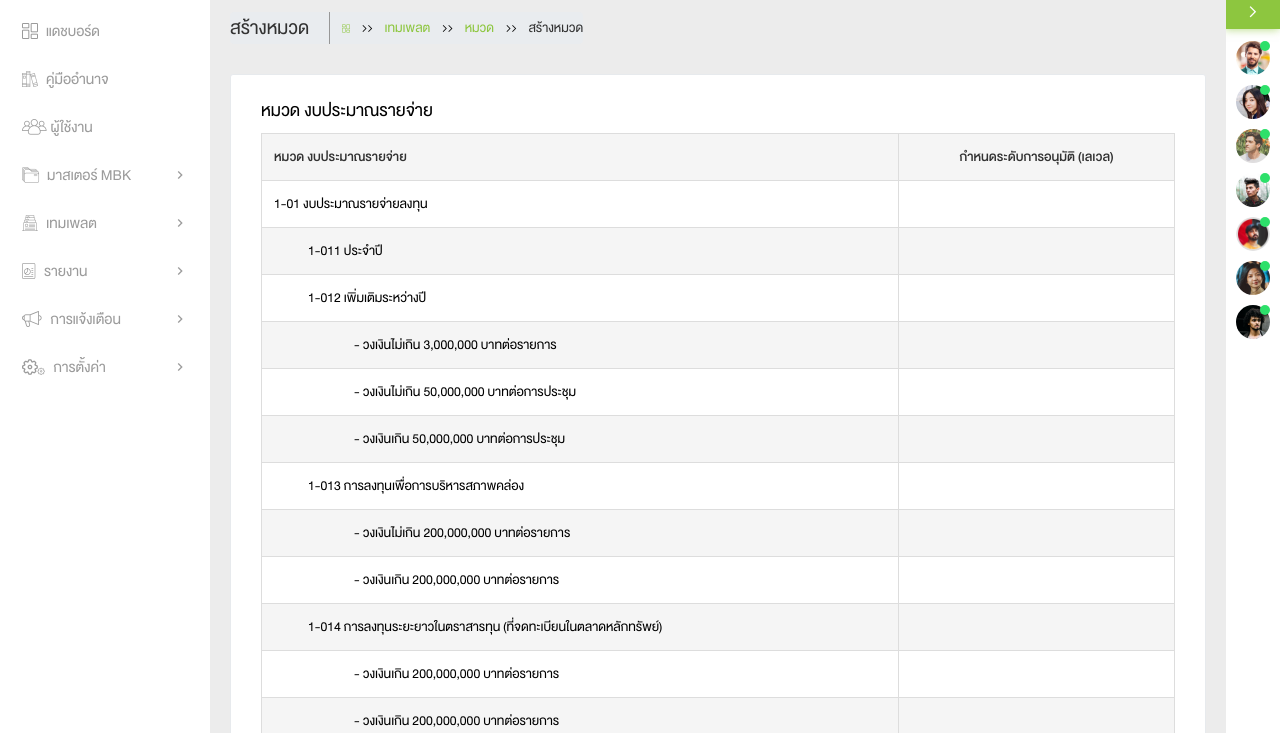
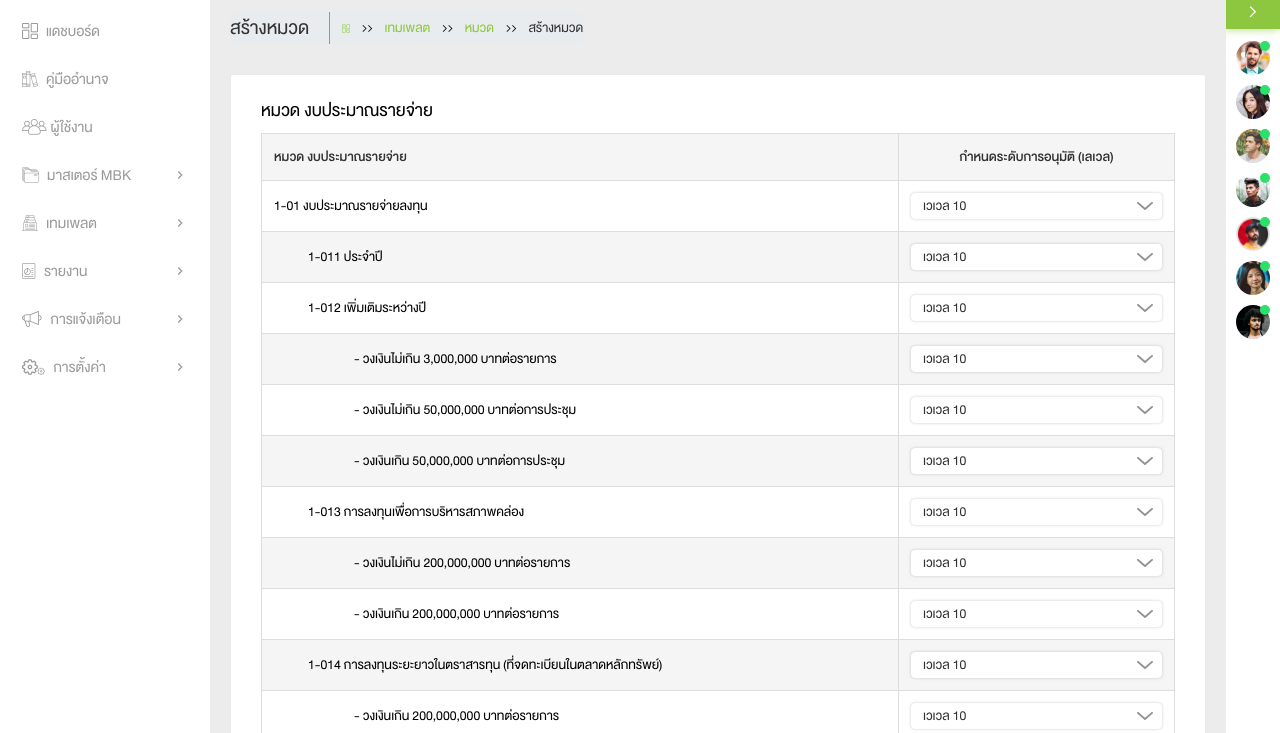
Before and after one commit to Ancharee/mbk-frontend, a website: page template-create-group-summary.html in a window 1280 px wide. Shown: the part 67-800 px from the top of the page. Drawn offline with Linux system fonts and the light colour scheme; files that its build step writes are made by us from their sources; files whose address does not match are found by name.

Commit message:
style select form control

```diff
--- a/scss/_variables.scss
+++ b/scss/_variables.scss
@@ -152,7 +152,7 @@ $btn-border-radius-lg:      .1875rem;
 $input-bg:                color(white);
 $input-border-radius:     2px;
 $input-placeholder-color: #c9c8c8;
-$input-font-size: .875rem;
+$input-font-size: 18px;
 
 $input-height :           2.875rem;
 $input-height-sm :           2.25rem;
--- a/scss/components/_forms.scss
+++ b/scss/components/_forms.scss
@@ -3,6 +3,7 @@
 .form-group {
   margin-bottom: 1.5rem;
 }
+
 .input-group-append,
 .input-group-prepend {
   color: $input-placeholder-color;
@@ -15,24 +16,39 @@
     color: $input-placeholder-color;
   }
 }
+
 .form-control {
-  border: 1px solid $border-color;
   font-weight: 400;
   font-size: $input-font-size;
+  color: #9C9C9C;
+  height: auto;
+  border-radius: 4px;
+  -webkit-appearance: none;
+  -moz-appearance: none;
+  appearance: none;
 }
 
 select {
   &.form-control {
-    padding: .4375rem .75rem;
+    padding: 4px .75rem;
     border: 0;
-    outline: 1px solid $border-color;
+    // outline: 1px solid $border-color;
     color: $input-placeholder-color;
+    box-shadow: 0 0 3px 0 rgba(156, 156, 156, 0.50);
+    background-image: url(../../images/Icons/arrow-down.svg);
+    background-repeat: no-repeat;
+    background-position: 96%;
+
     &:focus {
-      outline: 1px solid $border-color;
+      box-shadow: 0 0 3px 0 rgba(156, 156, 156, 0.50);
+      outline: none;
     }
-    @each $color, $value in $theme-colors {
+
+    @each $color,
+    $value in $theme-colors {
       &.border-#{$color} {
         outline: 1px solid $value;
+
         &:focus {
           outline: 1px solid $value;
         }
@@ -40,6 +56,7 @@ select {
     }
   }
 }
+
 .form-group {
   label {
     font-size: $default-font-size;
@@ -47,15 +64,18 @@ select {
     vertical-align: top;
     margin-bottom: .5rem;
   }
+
   &.has-danger {
     .form-control {
       border-color: theme-color(danger);
     }
   }
+
   .file-upload-default {
     visibility: hidden;
     position: absolute;
   }
+
   .file-upload-info {
     background: transparent;
   }
--- a/scss/pages/_template.scss
+++ b/scss/pages/_template.scss
@@ -36,6 +36,10 @@
       }
     }
   }
+
+  select.form-control {
+    color: #323232;
+  }
 }
 
 .template-create-action {
--- a/template-create-group-summary.html
+++ b/template-create-group-summary.html
@@ -379,51 +379,99 @@
                                     <tbody>
                                       <tr>
                                         <td>1-01 งบประมาณรายจ่ายลงทุน</td>
-                                        <td></td>
+                                        <td>
+                                          <select class="form-control" name="" id="">
+                                            <option value="">เวเวล 10</option>
+                                          </select>
+                                        </td>
                                       </tr>
                                       <tr class="child-1">
                                         <td>1-011 ประจำปี</td>
-                                        <td></td>
+                                        <td>
+                                          <select class="form-control" name="" id="">
+                                            <option value="">เวเวล 10</option>
+                                          </select>
+                                        </td>
                                       </tr>
                                       <tr class="child-1">
                                         <td>1-012 เพิ่มเติมระหว่างปี</td>
-                                        <td></td>
+                                        <td>
+                                          <select class="form-control" name="" id="">
+                                            <option value="">เวเวล 10</option>
+                                          </select>
+                                        </td>
                                       </tr>
                                       <tr class="child-2">
                                         <td>- วงเงินไม่เกิน    3,000,000    บาทต่อรายการ</td>
-                                        <td></td>
+                                        <td>
+                                          <select class="form-control" name="" id="">
+                                            <option value="">เวเวล 10</option>
+                                          </select>
+                                        </td>
                                       </tr>
                                       <tr class="child-2">
                                         <td>- วงเงินไม่เกิน    50,000,000   บาทต่อการประชุม</td>
-                                        <td></td>
+                                        <td>
+                                          <select class="form-control" name="" id="">
+                                            <option value="">เวเวล 10</option>
+                                          </select>
+                                        </td>
                                       </tr>
                                       <tr class="child-2">
                                         <td>- วงเงินเกิน    50,000,000    บาทต่อการประชุม</td>
-                                        <td></td>
+                                        <td>
+                                          <select class="form-control" name="" id="">
+                                            <option value="">เวเวล 10</option>
+                                          </select>
+                                        </td>
                                       </tr>
                                       <tr class="child-1">
                                         <td>1-013 การลงทุนเพื่อการบริหารสภาพคล่อง</td>
-                                        <td></td>
+                                        <td>
+                                          <select class="form-control" name="" id="">
+                                            <option value="">เวเวล 10</option>
+                                          </select>
+                                        </td>
                                       </tr>
                                       <tr class="child-2">
                                         <td>- วงเงินไม่เกิน    200,000,000    บาทต่อรายการ</td>
-                                        <td></td>
+                                        <td>
+                                          <select class="form-control" name="" id="">
+                                            <option value="">เวเวล 10</option>
+                                          </select>
+                                        </td>
                                       </tr>
                                       <tr class="child-2">
                                         <td>- วงเงินเกิน    200,000,000   บาทต่อรายการ</td>
-                                        <td></td>
+                                        <td>
+                                          <select class="form-control" name="" id="">
+                                            <option value="">เวเวล 10</option>
+                                          </select>
+                                        </td>
                                       </tr>
                                       <tr class="child-1">
                                         <td>1-014 การลงทุนระยะยาวในตราสารทุน (ที่จดทะเบียนในตลาดหลักทรัพย์)</td>
-                                        <td></td>
+                                        <td>
+                                          <select class="form-control" name="" id="">
+                                            <option value="">เวเวล 10</option>
+                                          </select>
+                                        </td>
                                       </tr>
                                       <tr class="child-2">
                                         <td>- วงเงินเกิน    200,000,000   บาทต่อรายการ</td>
-                                        <td></td>
+                                        <td>
+                                          <select class="form-control" name="" id="">
+                                            <option value="">เวเวล 10</option>
+                                          </select>
+                                        </td>
                                       </tr>
                                       <tr class="child-2">
                                         <td>- วงเงินเกิน    200,000,000    บาทต่อรายการ</td>
-                                        <td></td>
+                                        <td>
+                                          <select class="form-control" name="" id="">
+                                            <option value="">เวเวล 10</option>
+                                          </select>
+                                        </td>
                                       </tr>
                                     </tbody>
                                   </table>
```
Also changed, not shown: css/style.css, images/Icons/arrow-down.svg (added), 1 other file.
